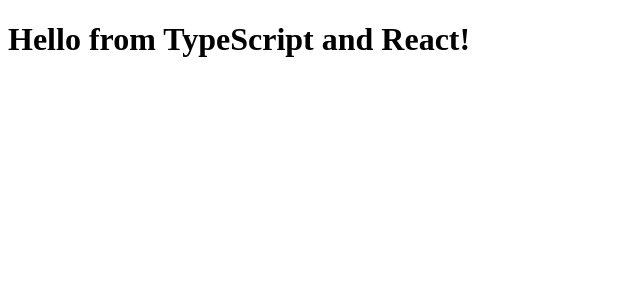
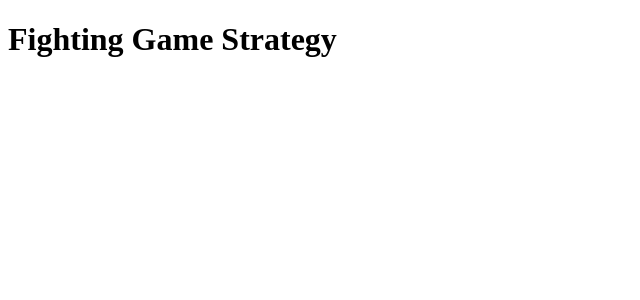
Before and after one commit to ydoi/fighting-game-strategy, a React app: page / in a window 1280 px wide. Shown: the top 300 px of the page, without its empty margins (0-640 px from the left). Built offline with nearby package versions, Linux system fonts and the light colour scheme.

Commit message:
[add]hot reload

```diff
--- a/public/index.html
+++ b/public/index.html
@@ -12,7 +12,7 @@
   <noscript>
     You need to enable JavaScript to run this app.
   </noscript>
-  <script src="../dist/index.js"></script>
+  <script src="./index.js"></script>
 </body>
 
 </html>
--- /dev/null
+++ b/src/components/pages/App.tsx
@@ -0,0 +1,7 @@
+import React from "react";
+
+export const App = () => {
+  return (
+    <h1>Fighting Game Strategy</h1>
+  );
+};
--- a/src/index.tsx
+++ b/src/index.tsx
@@ -1,9 +1,9 @@
 import * as React from "react";
 import * as ReactDOM from "react-dom";
 
-import { Hello } from "./components/Hello";
+import { App } from "./components/pages/App";
 
 ReactDOM.render(
-    <Hello compiler="TypeScript" framework="React" />,
+    <App />,
     document.getElementById("root")
 );
--- a/tsconfig.json
+++ b/tsconfig.json
@@ -3,6 +3,7 @@
     "sourceMap": true,
     "target": "es5",
     "module": "es2015",
+    "esModuleInterop": true,
     "jsx": "react",
     "moduleResolution": "node",
     "lib": [
--- a/webpack.config.js
+++ b/webpack.config.js
@@ -1,3 +1,5 @@
+const path = require('path');
+
 module.exports = {
   // モード値を production に設定すると最適化された状態で、
   // development に設定するとソースマップ有効でJSファイルが出力される
@@ -11,6 +13,9 @@
     path: `${__dirname}/dist`,
     // 出力ファイル名
     filename: "index.js"
+  },
+  devServer: {
+    contentBase: `${__dirname}/dist`,
   },
   module: {
     rules: [
```
Also changed, not shown: package.json (+5 -3 lines), 1 other file (tests, documents, lock files or other folders).
